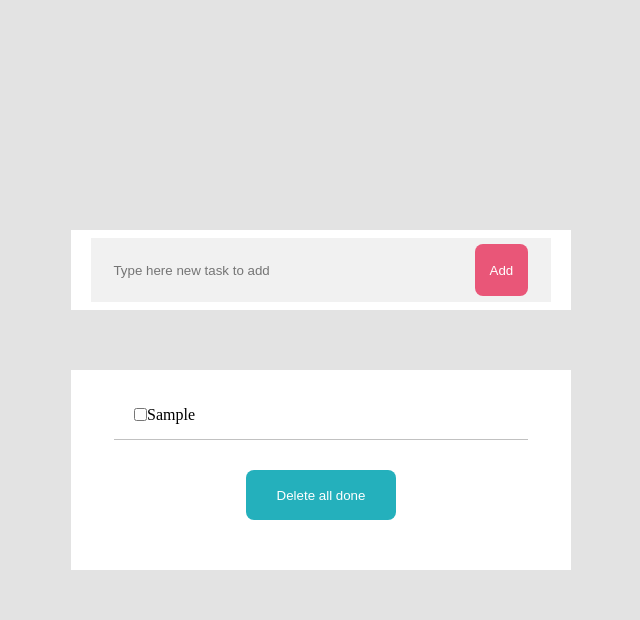
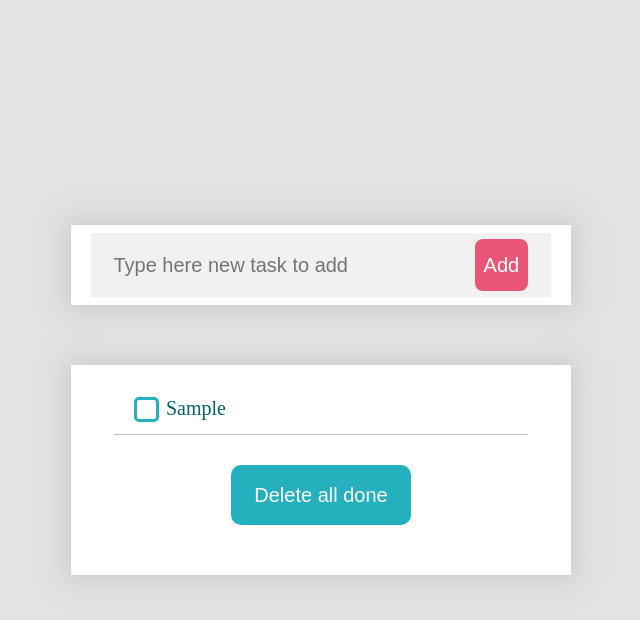
Before and after one commit to juandiegovelsol/sprint5, a plain HTML site: page index.html in a window 1280 px wide. Both pictures are taken after typing "Sample" into the empty fields and a click on the button "Add". Shown: the whole page, without its empty margins (319-959 px from the left). Drawn offline with Linux system fonts and the light colour scheme.

```diff
--- a/CSS/styles.css
+++ b/CSS/styles.css
@@ -1,7 +1,13 @@
 * {
   margin: 0;
   padding: 0;
+  font-size: 20px;
+  font-weight: 400;
   box-sizing: border-box;
+}
+.inputWrapper,
+.taskListWrapper {
+  box-shadow: 0px 0px 25px 5px rgba(180, 180, 180, 0.5);
 }
 main,
 .inputWrapper,
@@ -84,46 +90,75 @@
   width: 90%;
   border-bottom: solid 1px rgb(193, 193, 193);
 }
-/* input[type="checkbox"] {
+span.taskListItem.selected {
+  text-decoration: line-through;
+}
+.taskItemLabel {
+  display: flex;
+  flex-direction: row-reverse;
+  justify-content: flex-end;
+  width: 100%;
+  cursor: pointer;
+  font-size: 20px;
+  color: #00646e;
+  -webkit-user-select: none;
+  -moz-user-select: none;
+  -ms-user-select: none;
+  user-select: none;
+}
+.taskItemLabel input {
   opacity: 0;
-  margin: 20px 5px;
+  cursor: pointer;
+  height: 0;
+  width: 0;
 }
-input[type="checkbox"] + label {
-  position: relative;
-  padding-left: 30px;
-  cursor: pointer;
-  display: inline-block;
-  color: #00646e;
-  line-height: 25px;
+.checkmark {
+  display: flex;
+  height: 25px;
+  width: 25px;
+  margin-right: 7px;
+  border: solid 3px #24b0bc;
+  border-radius: 5px;
 }
-input[type="checkbox"] + label::before {
+.taskItemLabel input:checked ~ .checkmark {
+  border: none;
+}
+.taskItemLabel:has(input:checked) {
+  color: #caf0f3;
+  text-decoration: 2px line-through #24b0bc;
+}
+.checkmark:after {
   content: "";
-  position: absolute;
-  left: 0;
-  top: 0;
-  width: 18px;
-  height: 18px;
-  outline: 2px solid #44d7e4;
-  background: white;
+  display: none;
 }
-input[type="checkbox"]:checked + label::before {
-  content: "";
-  text-decoration: line-through;
-  position: absolute;
-  left: 0;
-  top: 0;
-  width: 18px;
-  height: 18px;
-  outline: none;
-  background-image: url(../resourses/images/checkimage.jpg);
-  background-size: contain;
-} */
+
+.taskItemLabel input:checked ~ .checkmark:after {
+  display: block;
+}
+
+.taskItemLabel .checkmark:after {
+  margin: 4px 0px 0px 9px;
+  width: 5px;
+  height: 10px;
+  border: solid 2px #24b0bc;
+  border-width: 0 3px 3px 0;
+  -webkit-transform: rotate(45deg);
+  -ms-transform: rotate(45deg);
+  transform: rotate(45deg);
+}
+.taskListPlaceholder {
+  display: block;
+  color: #24b0bc;
+}
+.taskListPlaceholder.hidden {
+  display: hidden;
+}
 .deleteButton {
-  height: 50px;
-  width: 150px;
+  height: 60px;
+  width: 180px;
   margin: 30px;
   background-color: #24b0bc;
-  border-radius: 8px;
+  border-radius: 10px;
   color: white;
   border: none;
 }
--- a/JS/app.js
+++ b/JS/app.js
@@ -1,5 +1,9 @@
 const addButton = document.querySelector(".addTaskButton");
-const deleteButton = document.querySelector(".deleteButton");
+const newText = document.querySelector(".taskInput");
+const list = document.querySelector(".taskListForm");
+const listWrapper = document.querySelector(".taskListWrapper");
+const taskListPlaceholder = document.querySelector(".taskListPlaceholder");
+var deleteButton = 0;
 
 const firstToUpperCase = (str) => {
   const response = str.charAt(0).toUpperCase() + str.slice(1);
@@ -7,36 +11,38 @@
 };
 
 addButton.addEventListener("click", () => {
-  const newText = document.querySelector(".taskInput");
-
   if (newText.value) {
     const onlyText = firstToUpperCase(newText.value);
 
     const newTaskP = document.createElement("p");
     newTaskP.classList.add("taskListItem");
 
+    const newTaskLabel = document.createElement("label");
+    newTaskLabel.classList.add("taskItemLabel");
+
     const newTaskInput = document.createElement("input");
     newTaskInput.type = "checkbox";
     newTaskInput.classList.add("taskItem");
 
-    const newTaskLabel = document.createElement("label");
+    const newTaskSpan = document.createElement("span");
+    newTaskSpan.classList.add("checkmark");
+
     newTaskLabel.innerText = onlyText;
-    newTaskLabel.classList.add("taskItemLabel");
+    newTaskLabel.appendChild(newTaskInput);
+    newTaskLabel.appendChild(newTaskSpan);
+    newTaskP.appendChild(newTaskLabel);
+    list.appendChild(newTaskP);
+    taskListPlaceholder.classList.add("hidden");
 
-    newTaskP.appendChild(newTaskInput);
-    newTaskP.appendChild(newTaskLabel);
-
-    const list = document.querySelector(".taskListForm");
-    list.appendChild(newTaskP);
-  }
-  newText.value = "";
-});
+    if (!deleteButton) {
+      deleteButton = document.createElement("button");
+      deleteButton.classList.add("deleteButton");
+      deleteButton.innerText = "Delete all done";
 
       deleteButton.addEventListener("click", () => {
         const inputToRemove = document.querySelectorAll(
           'input[type="checkbox"]:checked'
         );
-
         if (inputToRemove.length) {
           inputToRemove.forEach((element) => {
             const pToRemove = element.closest("p");
@@ -44,4 +50,19 @@
             list.removeChild(pToRemove);
           });
         }
+
+        const inputsLeft = document.querySelectorAll(".taskItem");
+        if (!inputsLeft.length) {
+          listWrapper.removeChild(deleteButton);
+          deleteButton = 0;
+          listWrapper.appendChild(taskListPlaceholder);
+        }
       });
+
+      taskListPlaceholder.classList.remove("hidden");
+      listWrapper.removeChild(taskListPlaceholder);
+      listWrapper.appendChild(deleteButton);
+    }
+  }
+  newText.value = "";
+});
--- a/index.html
+++ b/index.html
@@ -5,7 +5,7 @@
     <meta http-equiv="X-UA-Compatible" content="IE=edge" />
     <meta name="viewport" content="width=device-width, initial-scale=1.0" />
     <link rel="stylesheet" href="CSS/styles.css" />
-    <title>Document</title>
+    <title>Task list</title>
   </head>
   <body>
     <main>
@@ -24,7 +24,7 @@
       </section>
       <section class="taskListWrapper">
         <form class="taskListForm"></form>
-        <button class="deleteButton">Delete all done</button>
+        <span class="taskListPlaceholder">No task in list yet, add one!</span>
       </section>
     </main>
   </body>
```
Lines whose indentation alone changed are shown as unchanged.
